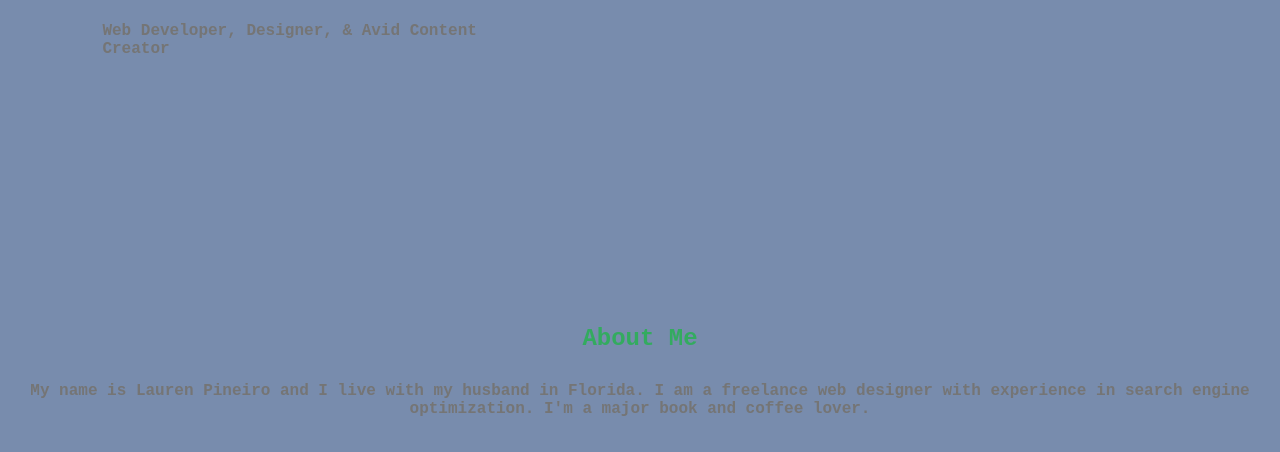
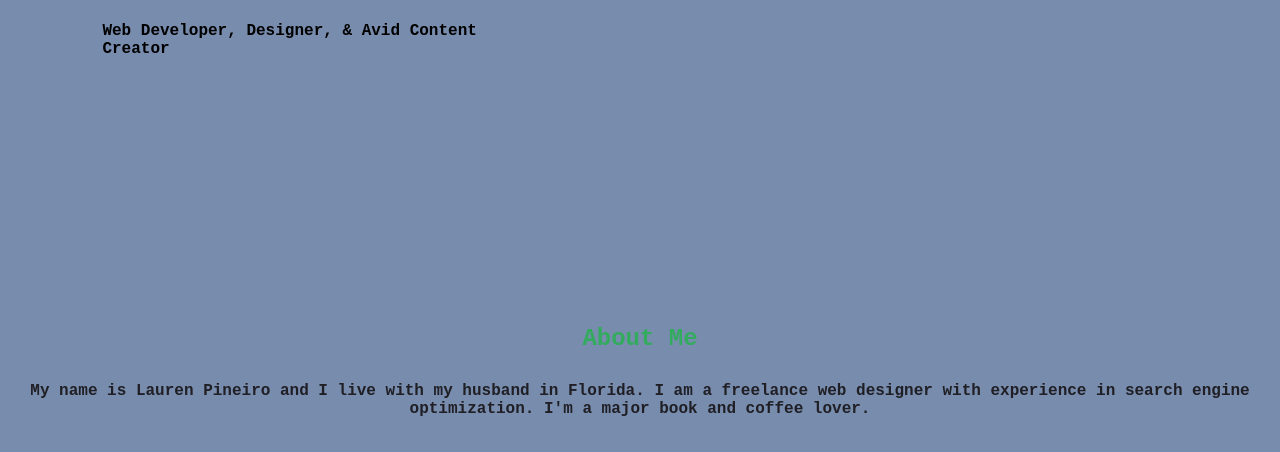
Before and after one commit to laurenp305/fantastic-robot, a plain HTML site: page index.html in a window 1280 px wide. Shown: the part 500-952 px from the top of the page. Drawn offline with Linux system fonts and the light colour scheme.

Commit message:
changed content p color

```diff
--- a/style.css
+++ b/style.css
@@ -85,7 +85,7 @@ nav ul li a:hover:after{
 }
 .content p{
     width: 55%;
-    color: #757575;
+    color: black;
     margin-top: 25px;
     margin-bottom: 30px;
     font-weight: bold;
@@ -94,7 +94,7 @@ nav ul li a:hover:after{
 /*ABOUT ME*/
 
 .about-section {
-    color: #757575;
+    color: #1f1f25;
     margin-top: 25px;
     margin-bottom: 50px;
     font-weight: bold;
```
